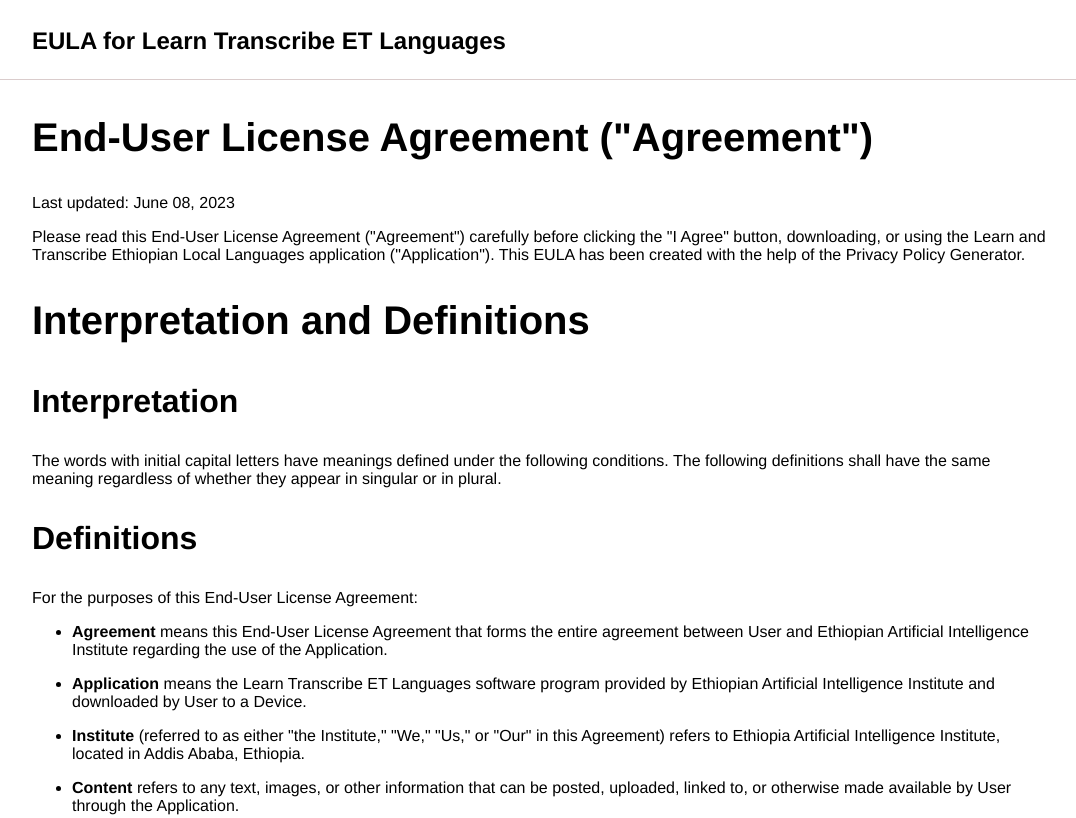
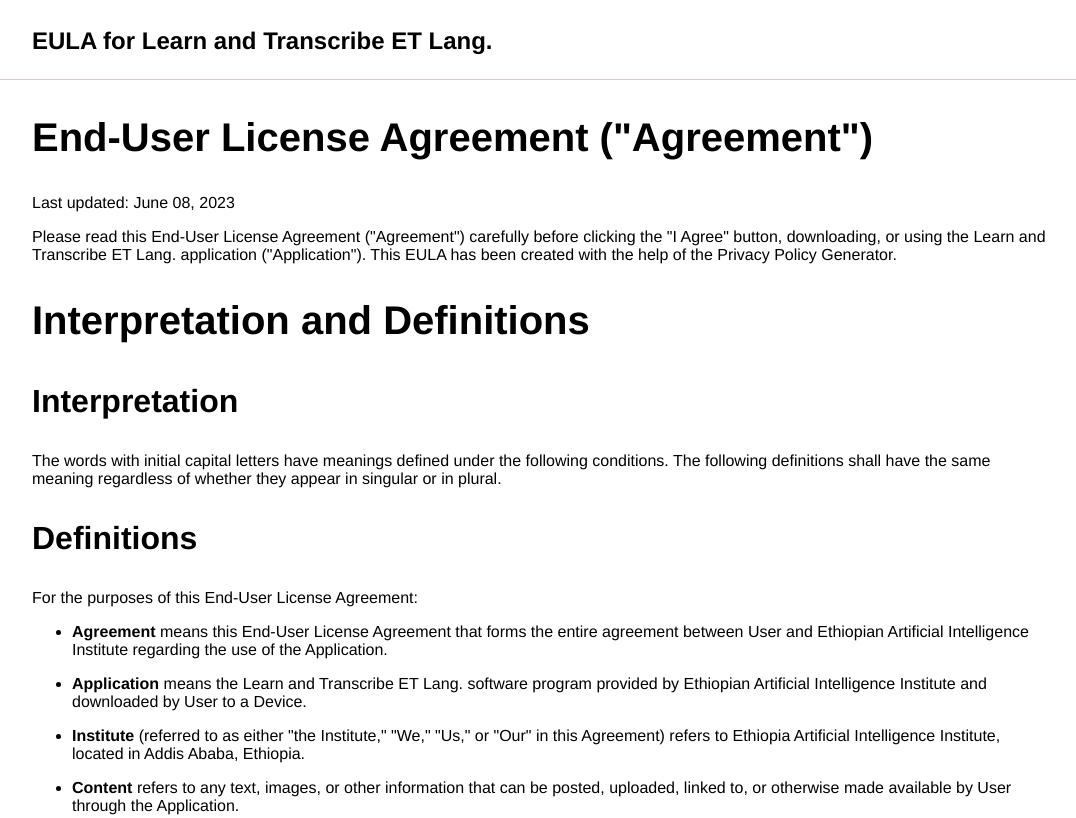
Before and after one commit to Learn-Transcribe-ET-Languages/EULA, a plain HTML site: page index.html in a window 1280 px wide. Shown: the top 818 px of the page, without its empty margins (96-1172 px from the left). Drawn offline with Linux system fonts and the light colour scheme.

Commit message:
app name updated

```diff
--- a/index.html
+++ b/index.html
@@ -4,12 +4,12 @@
     <meta charset="UTF-8" />
     <meta http-equiv="X-UA-Compatible" content="IE=edge" />
     <meta name="viewport" content="width=device-width, initial-scale=1.0" />
-    <title>EULA for Learn Transcribe ET Languages</title>
+    <title>EULA for Learn and Transcribe ET Lang.</title>
     <link rel="stylesheet" href="style.css" />
   </head>
   <body>
     <div class="page-content">
-      <p class="title">EULA for Learn Transcribe ET Languages</p>
+      <p class="title">EULA for Learn and Transcribe ET Lang.</p>
     </div>
     <div class="container">
       <div class="page-content">
@@ -18,8 +18,8 @@
         <p>
           Please read this End-User License Agreement ("Agreement") carefully
           before clicking the "I Agree" button, downloading, or using the Learn
-          and Transcribe Ethiopian Local Languages application ("Application").
-          This EULA has been created with the help of the
+          and Transcribe ET Lang. application ("Application"). This EULA has
+          been created with the help of the
           <a
             href="https://www.privacypolicies.com/privacy-policy-generator/"
             target="_blank"
@@ -46,8 +46,8 @@
           </li>
           <li>
             <p>
-              <strong>Application</strong> means the Learn Transcribe ET
-              Languages software program provided by Ethiopian Artificial
+              <strong>Application</strong> means the Learn and Transcribe ET
+              Lang. software program provided by Ethiopian Artificial
               Intelligence Institute and downloaded by User to a Device.
             </p>
           </li>
```
